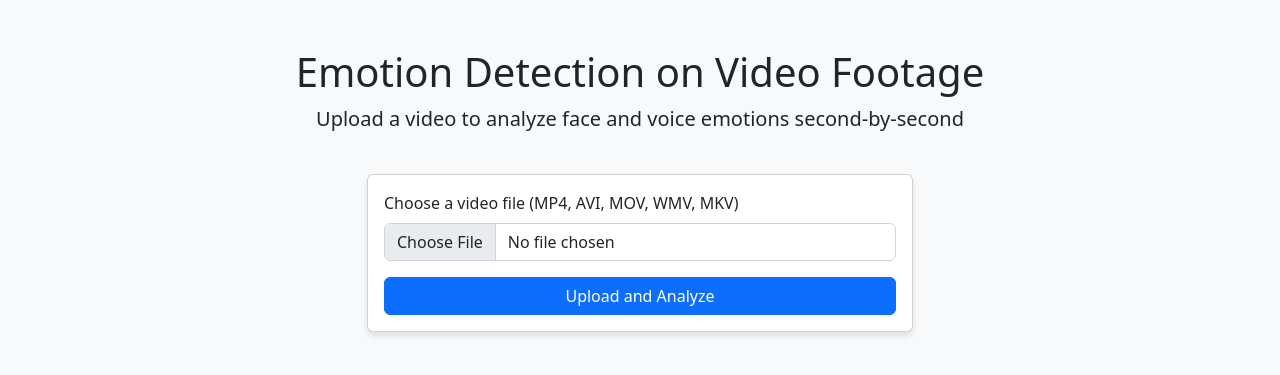
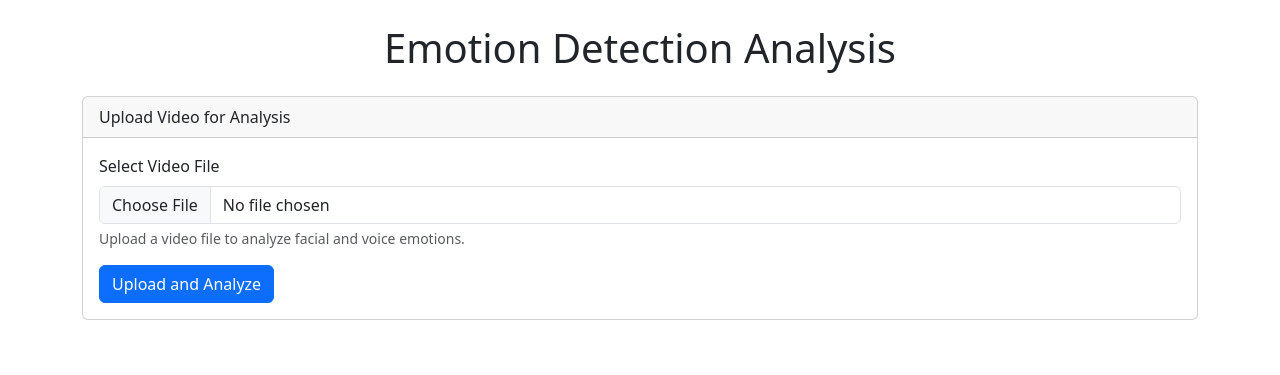
Before and after one commit to TalkDocInc/emotion-detection, a Flask app: page / in a window 1280 px wide. Shown: the top 375 px of the page. Run offline with Flask 3, Linux system fonts and the light colour scheme.

Commit message:
Fixes to FE codebase

```diff
--- a/app.py
+++ b/app.py
@@ -4,7 +4,7 @@ import numpy as np
 import uuid
 from flask import Flask, render_template, request, redirect, url_for, jsonify, send_from_directory
 from werkzeug.utils import secure_filename
-from moviepy import VideoFileClip # Use editor for easier access
+from moviepy import VideoFileClip
 from deepface import DeepFace
 import time
 import json
@@ -20,25 +20,10 @@ import tempfile
 import torch
 from transformers import AutoProcessor, AutoModelForAudioClassification
 
-# Add at the top of your file
-# import resource # Removed as it's not available on Windows
-
-# Set memory limit to 16GB (16 * 1024 * 1024 * 1024 bytes)
-# def set_memory_limit(limit_gb=16):
-#     # Convert GB to bytes
-#     limit_bytes = limit_gb * 1024 * 1024 * 1024
-#     try:
-#         # resource.setrlimit(resource.RLIMIT_AS, (limit_bytes, limit_bytes)) # Ineffective on Windows
-#         print(f"Memory limit set to {limit_gb}GB")
-#     except (ValueError, NameError, AttributeError) as e: # Catch potential errors if resource doesn't exist
-#         print(f"Could not set memory limit (resource module likely unavailable on this OS): {e}")
-
-# Call before loading models
-# set_memory_limit(16)  # Removed call
 app = Flask(__name__)
 app.config['UPLOAD_FOLDER'] = 'uploads'
 app.config['ALLOWED_EXTENSIONS'] = {'mp4', 'avi', 'mov', 'wmv', 'mkv'}
-app.config['MAX_CONTENT_LENGTH'] = 500 * 1024 * 1024  # 500MB max upload size
+app.config['MAX_CONTENT_LENGTH'] = 1024 * 1024 * 1024  # 1GB max upload size
 app.config['CLEANUP_INTERVAL'] = 24  # hours - files older than this will be removed
 
 # Create the uploads folder if it doesn't exist
--- a/static/js/script.js
+++ b/static/js/script.js
@@ -323,11 +323,27 @@ document.addEventListener('DOMContentLoaded', function() {
             <div class="row mb-4">
                 <div class="col-md-6">
                     <h5 class="text-center">Face Emotion Distribution</h5>
+                    <div class="d-flex justify-content-center mb-2">
+                        <div class="btn-group btn-group-sm" role="group">
+                            <button type="button" class="btn btn-outline-primary active" data-chart-type="bar" data-chart-target="face">Bar</button>
+                            <button type="button" class="btn btn-outline-primary" data-chart-type="pie" data-chart-target="face">Pie</button>
+                        </div>
+                    </div>
+                    <div style="height: 300px;">
                         <canvas id="face-emotion-chart"></canvas>
+                    </div>
                 </div>
                 <div class="col-md-6">
                     <h5 class="text-center">Voice Emotion Distribution</h5>
+                    <div class="d-flex justify-content-center mb-2">
+                        <div class="btn-group btn-group-sm" role="group">
+                            <button type="button" class="btn btn-outline-primary active" data-chart-type="bar" data-chart-target="voice">Bar</button>
+                            <button type="button" class="btn btn-outline-primary" data-chart-type="pie" data-chart-target="voice">Pie</button>
+                        </div>
+                    </div>
+                    <div style="height: 300px;">
                         <canvas id="voice-emotion-chart"></canvas>
+                    </div>
                 </div>
             </div>
         `;
@@ -345,28 +361,82 @@ document.addEventListener('DOMContentLoaded', function() {
             'no audio detected': '#17a2b8'  // cyan
         };
 
-        // Create face emotion chart
-        const faceCtx = document.getElementById('face-emotion-chart').getContext('2d');
+        // Store chart instances for later reference
+        let faceChart = null;
+        let voiceChart = null;
+
+        // Filter out emotions with zero counts
         const faceLabels = Object.keys(faceEmotionCounts).filter(emotion => faceEmotionCounts[emotion] > 0);
         const faceData = faceLabels.map(emotion => faceEmotionCounts[emotion]);
         const faceColors = faceLabels.map(emotion => colors[emotion] || '#17a2b8');
 
-        new Chart(faceCtx, {
-            type: 'bar',
-            data: {
-                labels: faceLabels,
-                datasets: [{
-                    label: 'Seconds',
-                    data: faceData,
-                    backgroundColor: faceColors,
-                    borderColor: faceColors,
-                    borderWidth: 1
-                }]
-            },
-            options: {
+        const voiceLabels = Object.keys(voiceEmotionCounts).filter(emotion => voiceEmotionCounts[emotion] > 0);
+        const voiceData = voiceLabels.map(emotion => voiceEmotionCounts[emotion]);
+        const voiceColors = voiceLabels.map(emotion => colors[emotion] || '#17a2b8');
+
+        // Create face emotion chart
+        const faceCtx = document.getElementById('face-emotion-chart').getContext('2d');
+        faceChart = createChart(faceCtx, 'bar', faceLabels, faceData, faceColors, 'Face Emotions');
+
+        // Create voice emotion chart
+        const voiceCtx = document.getElementById('voice-emotion-chart').getContext('2d');
+        voiceChart = createChart(voiceCtx, 'bar', voiceLabels, voiceData, voiceColors, 'Voice Emotions');
+
+        // Add event listeners for chart type switchers
+        document.querySelectorAll('[data-chart-type]').forEach(button => {
+            button.addEventListener('click', function() {
+                const chartType = this.getAttribute('data-chart-type');
+                const target = this.getAttribute('data-chart-target');
+
+                // Update active button state
+                this.parentNode.querySelectorAll('.btn').forEach(btn => btn.classList.remove('active'));
+                this.classList.add('active');
+
+                // Update chart
+                if (target === 'face') {
+                    faceChart.destroy();
+                    faceChart = createChart(faceCtx, chartType, faceLabels, faceData, faceColors, 'Face Emotions');
+                } else {
+                    voiceChart.destroy();
+                    voiceChart = createChart(voiceCtx, chartType, voiceLabels, voiceData, voiceColors, 'Voice Emotions');
+                }
+            });
+        });
+    }
+
+    // Helper function to create charts
+    function createChart(ctx, type, labels, data, colors, title) {
+        const options = {
             responsive: true,
             maintainAspectRatio: false,
-                scales: {
+            plugins: {
+                legend: {
+                    display: type === 'pie',
+                    position: 'bottom'
+                },
+                title: {
+                    display: true,
+                    text: title
+                },
+                tooltip: {
+                    callbacks: {
+                        label: function(context) {
+                            const label = context.label || '';
+                            const value = context.raw || 0;
+                            const total = context.chart.data.datasets[0].data.reduce((a, b) => a + b, 0);
+                            const percentage = ((value / total) * 100).toFixed(1);
+                            return type === 'pie'
+                                ? `${label}: ${value} seconds (${percentage}%)`
+                                : `${value} seconds (${percentage}%)`;
+                        }
+                    }
+                }
+            }
+        };
+
+        // Add specific options based on chart type
+        if (type === 'bar') {
+            options.scales = {
                 y: {
                     beginAtZero: true,
                     title: {
@@ -374,51 +444,22 @@ document.addEventListener('DOMContentLoaded', function() {
                         text: 'Seconds'
                     }
                 }
-                },
-                plugins: {
-                    legend: {
-                        display: false
+            };
         }
-                }
-            }
-        });
 
-        // Create voice emotion chart
-        const voiceCtx = document.getElementById('voice-emotion-chart').getContext('2d');
-        const voiceLabels = Object.keys(voiceEmotionCounts).filter(emotion => voiceEmotionCounts[emotion] > 0);
-        const voiceData = voiceLabels.map(emotion => voiceEmotionCounts[emotion]);
-        const voiceColors = voiceLabels.map(emotion => colors[emotion] || '#17a2b8');
-
-        new Chart(voiceCtx, {
-            type: 'bar',
+        return new Chart(ctx, {
+            type: type,
             data: {
-                labels: voiceLabels,
+                labels: labels,
                 datasets: [{
                     label: 'Seconds',
-                    data: voiceData,
-                    backgroundColor: voiceColors,
-                    borderColor: voiceColors,
-                    borderWidth: 1
+                    data: data,
+                    backgroundColor: colors,
+                    borderColor: type === 'pie' ? 'white' : colors,
+                    borderWidth: type === 'pie' ? 2 : 1
                 }]
             },
-            options: {
-                responsive: true,
-                maintainAspectRatio: false,
-                scales: {
-                    y: {
-                        beginAtZero: true,
-                        title: {
-                            display: true,
-                            text: 'Seconds'
-                        }
-                    }
-                },
-                plugins: {
-                    legend: {
-                        display: false
-                    }
-                }
-            }
+            options: options
         });
     }
 
--- a/templates/index.html
+++ b/templates/index.html
@@ -3,31 +3,44 @@
 <head>
     <meta charset="UTF-8">
     <meta name="viewport" content="width=device-width, initial-scale=1.0">
-    <title>Emotion Detection on Video Footage</title>
-    <link href="https://cdn.jsdelivr.net/npm/bootstrap@5.2.3/dist/css/bootstrap.min.css" rel="stylesheet">
-    <link rel="stylesheet" href="{{ url_for('static', filename='css/style.css') }}">
+    <title>Emotion Detection Analysis</title>
+    <link href="https://cdn.jsdelivr.net/npm/bootstrap@5.3.0-alpha1/dist/css/bootstrap.min.css" rel="stylesheet">
+    <style>
+        .emotion-angry { color: #dc3545; }
+        .emotion-disgust { color: #20c997; }
+        .emotion-fear { color: #6610f2; }
+        .emotion-happy { color: #28a745; }
+        .emotion-sad { color: #6c757d; }
+        .emotion-surprise { color: #fd7e14; }
+        .emotion-neutral { color: #007bff; }
+        body { padding-bottom: 2rem; }
+        #emotion-timeline {
+            max-height: 400px;
+            overflow-y: auto;
+        }
+        .table-active {
+            background-color: #e9ecef !important;
+        }
+    </style>
 </head>
 <body>
-    <div class="container mt-5">
-        <div class="row">
-            <div class="col-12 text-center mb-4">
-                <h1>Emotion Detection on Video Footage</h1>
-                <p class="lead">Upload a video to analyze face and voice emotions second-by-second</p>
-            </div>
-        </div>
+    <div class="container mt-4">
+        <h1 class="mb-4 text-center">Emotion Detection Analysis</h1>
 
         <div class="row">
-            <div class="col-md-6 mx-auto">
-                <div class="card">
+            <div class="col-md-12">
+                <div class="card mb-4">
+                    <div class="card-header">
+                        Upload Video for Analysis
+                    </div>
                     <div class="card-body">
                         <form id="upload-form" enctype="multipart/form-data">
                             <div class="mb-3">
-                                <label for="video" class="form-label">Choose a video file (MP4, AVI, MOV, WMV, MKV)</label>
-                                <input class="form-control" type="file" id="video" name="video" accept=".mp4,.avi,.mov,.wmv,.mkv">
+                                <label for="video" class="form-label">Select Video File</label>
+                                <input class="form-control" type="file" id="video" name="video" accept="video/*" required>
+                                <div class="form-text">Upload a video file to analyze facial and voice emotions.</div>
                             </div>
-                            <div class="d-grid">
-                                <button type="submit" class="btn btn-primary" id="upload-btn">Upload and Analyze</button>
-                            </div>
+                            <button type="submit" id="upload-btn" class="btn btn-primary">Upload and Analyze</button>
                         </form>
                     </div>
                 </div>
@@ -35,42 +48,66 @@
         </div>
 
         <!-- Progress Section -->
-        <div class="row mt-4 d-none" id="progress-section">
-            <div class="col-md-8 mx-auto">
-                <div class="card">
+        <div id="progress-section" class="row d-none">
+            <div class="col-md-12">
+                <div class="card mb-4">
                     <div class="card-header">
                         Processing Video
                     </div>
                     <div class="card-body">
-                        <p>Please wait while we analyze the face and voice emotions in your video...</p>
-                        <div class="progress mb-3">
-                            <div class="progress-bar progress-bar-striped progress-bar-animated" role="progressbar" id="progress-bar" aria-valuenow="0" aria-valuemin="0" aria-valuemax="100" style="width: 0%"></div>
+                        <p>Please wait while we analyze your video. This may take several minutes depending on the video length.</p>
+                        <div class="progress">
+                            <div id="progress-bar" class="progress-bar progress-bar-striped progress-bar-animated" role="progressbar" aria-valuenow="0" aria-valuemin="0" aria-valuemax="100" style="width: 0%"></div>
                         </div>
-                        <p id="progress-text">0% complete</p>
+                        <p id="progress-text" class="mt-2 text-center">0% complete</p>
                     </div>
                 </div>
             </div>
         </div>
 
+        <!-- Error Section -->
+        <div id="error-section" class="row d-none">
+            <div class="col-md-12">
+                <div class="alert alert-danger">
+                    <h4 class="alert-heading">Error</h4>
+                    <p id="error-message"></p>
+                </div>
+            </div>
+        </div>
+
         <!-- Results Section -->
-        <div class="row mt-4 d-none" id="results-section">
-            <div class="col-12">
-                <div class="card">
+        <div id="results-section" class="row d-none">
+            <div class="col-md-12">
+                <div class="card mb-4">
                     <div class="card-header">
-                        Emotion Analysis Results
+                        Analysis Results
                     </div>
                     <div class="card-body">
+                        <div class="row mb-4">
+                            <div class="col-md-12">
+                                <h4>Video Preview</h4>
+                                <video id="result-video" class="w-100" controls></video>
+                            </div>
+                        </div>
+
+                        <!-- Charts Container -->
+                        <div id="charts-container" class="mb-4">
+                            <!-- Charts will be inserted here by JavaScript -->
+                        </div>
+
                         <div class="row">
-                            <div class="col-md-6">
-                                <h5>Video Player</h5>
-                                <video id="result-video" controls class="w-100 mb-3">
-                                    Your browser does not support the video tag.
-                                </video>
-                            </div>
-                            <div class="col-md-6">
-                                <h5>Second-by-Second Emotion Data</h5>
-                                <div id="emotion-timeline" class="overflow-auto" style="max-height: 300px;">
-                                    <table class="table table-striped">
+                            <div class="col-md-12">
+                                <h4>Emotion Timeline</h4>
+                                <div id="emotion-timeline" class="table-responsive">
+                                    <table class="table table-striped table-hover">
+                                        <thead>
+                                            <tr>
+                                                <th>Second</th>
+                                                <th>Face Emotion</th>
+                                                <th>Voice Emotion</th>
+                                                <th>Actions</th>
+                                            </tr>
+                                        </thead>
                                         <tbody id="emotion-results">
                                             <!-- Results will be inserted here by JavaScript -->
                                         </tbody>
@@ -78,45 +115,13 @@
                                 </div>
                             </div>
                         </div>
-
-                        <div id="charts-container" class="mt-4">
-                            <!-- Charts will be inserted here by JavaScript -->
-                        </div>
-
-                        <div class="row mt-4">
-                            <div class="col-12">
-                                <div class="alert alert-info">
-                                    <h5>About this Analysis</h5>
-                                    <p>This system analyzes both facial expressions and voice characteristics to determine emotions second-by-second in videos. The analysis combines:</p>
-                                    <ul>
-                                        <li><strong>Facial Emotion Detection:</strong> Analyzes facial expressions using computer vision</li>
-                                        <li><strong>Voice Emotion Analysis:</strong> Examines voice tone, pitch, and other audio features</li>
-                                    </ul>
-                                    <p>The combined analysis provides a more comprehensive understanding of emotional states.</p>
-                                </div>
-                            </div>
-                        </div>
-                    </div>
-                </div>
-            </div>
-        </div>
-
-        <!-- Error Section -->
-        <div class="row mt-4 d-none" id="error-section">
-            <div class="col-md-8 mx-auto">
-                <div class="card text-white bg-danger">
-                    <div class="card-header">
-                        Error
-                    </div>
-                    <div class="card-body">
-                        <p id="error-message">An error occurred during processing.</p>
                     </div>
                 </div>
             </div>
         </div>
     </div>
 
-    <script src="https://cdn.jsdelivr.net/npm/bootstrap@5.2.3/dist/js/bootstrap.bundle.min.js"></script>
+    <script src="https://cdn.jsdelivr.net/npm/bootstrap@5.3.0-alpha1/dist/js/bootstrap.bundle.min.js"></script>
     <script src="https://cdn.jsdelivr.net/npm/chart.js"></script>
     <script src="{{ url_for('static', filename='js/script.js') }}"></script>
 </body>
```
Lines whose indentation alone changed are shown as unchanged.
